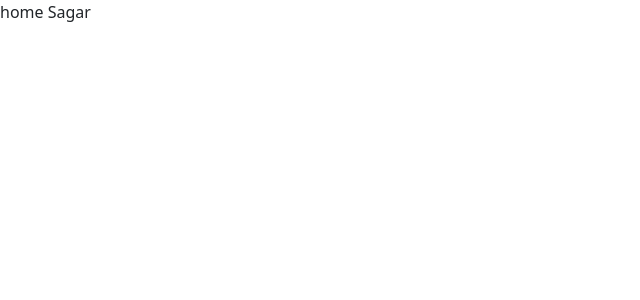
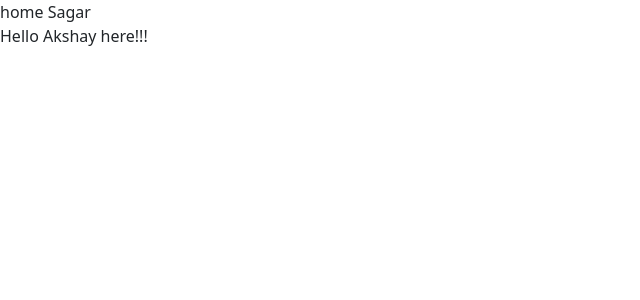
Before and after one commit to akshayparkad/wedding-planning-frontend, a React (Create React App) app: page / in a window 1280 px wide. Shown: the top 300 px of the page, without its empty margins (0-640 px from the left). Built offline with nearby package versions, Linux system fonts and the light colour scheme.

Commit message:
by aksahy

```diff
--- a/src/components/home/Home.js
+++ b/src/components/home/Home.js
@@ -2,7 +2,11 @@ import React from 'react'
 
 function Home() {
   return (
+    <div>
     <div>home Sagar</div>
+    <div>Hello Akshay here!!!</div>
+    </div>
+
 
   )
 }
```
